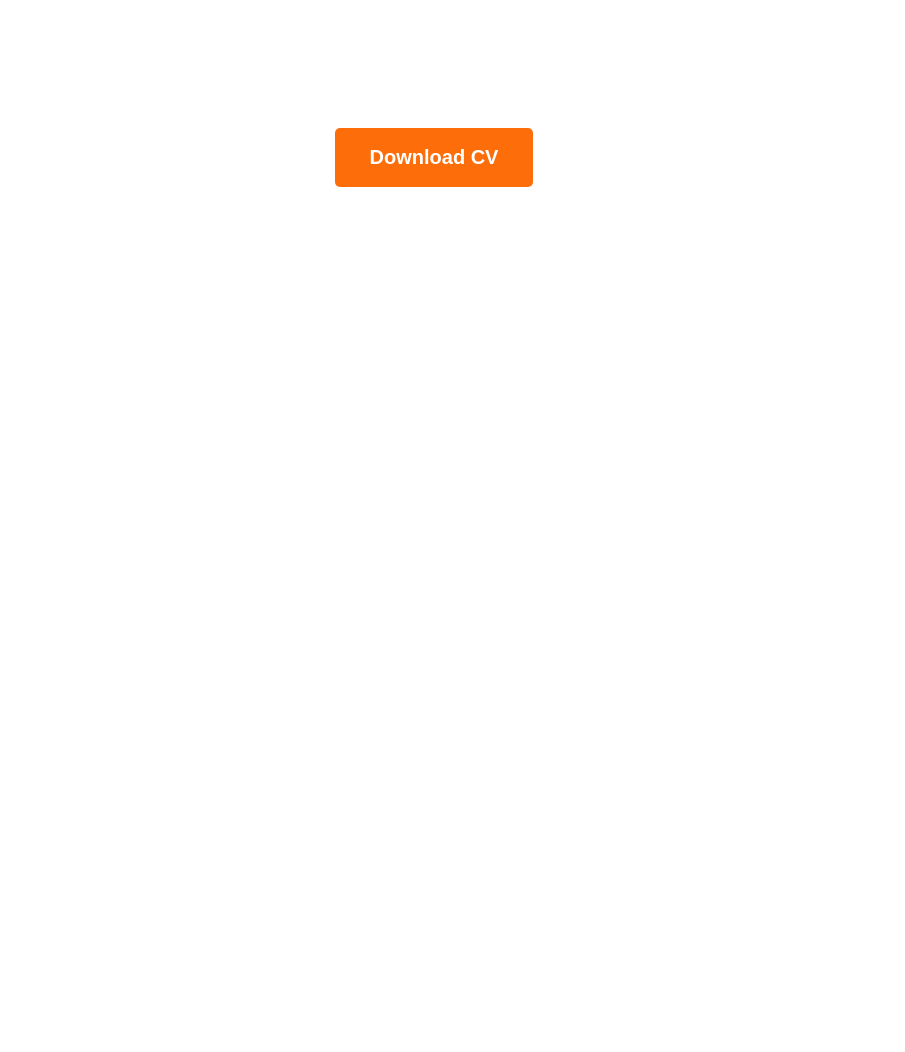
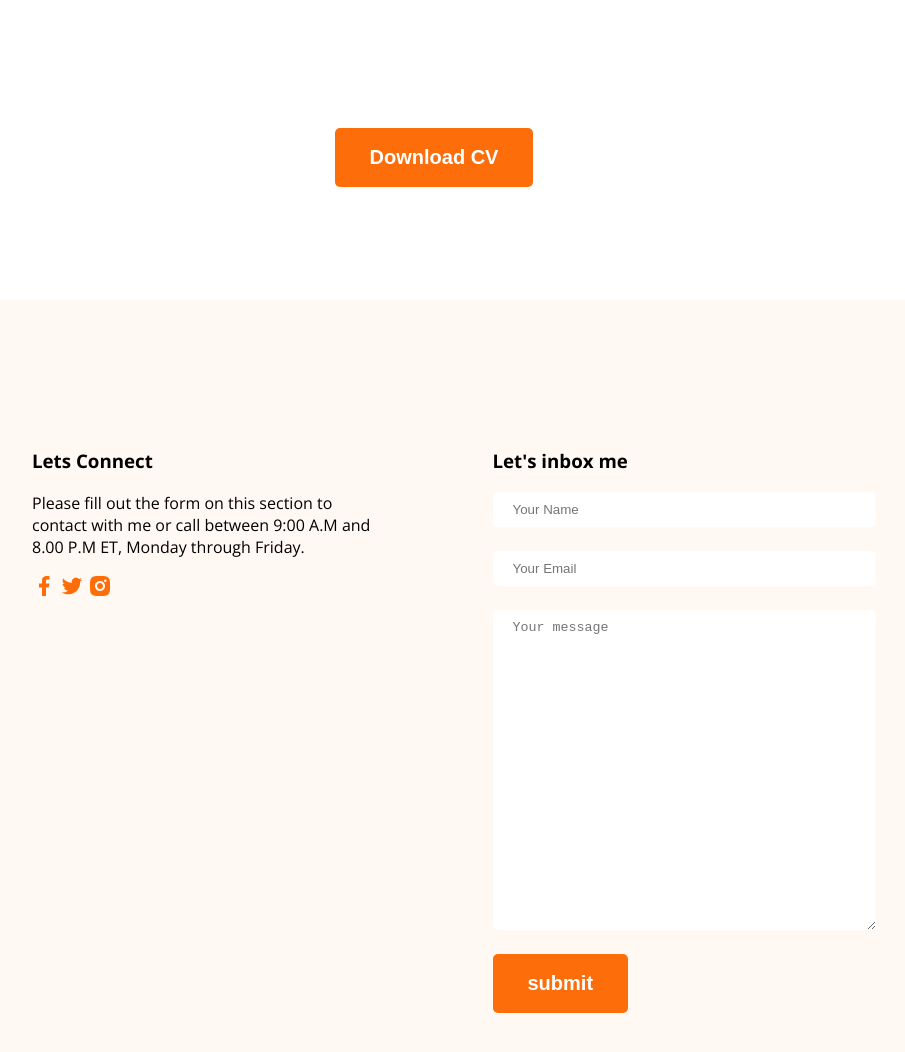
Before and after one commit to akib1437/portfolio, a plain HTML site: page index.html in a window 1280 px wide. Shown: the part 2944-3996 px from the top of the page, without its empty margins (206-1111 px from the left). Before the commit the page ends 3244 px from the top, so only its background shows below. Drawn offline with nearby package versions, Linux system fonts and the light colour scheme.

Commit message:
added footer

```diff
--- a/index.html
+++ b/index.html
@@ -161,8 +161,25 @@
             <button class="btn-primary ">Download CV</button>
         </div>
     </main>
-    <footer>
-
+    <footer class="secondary-bg">
+        <div class="footer-column">
+            <h3 class="section-tytle">Lets Connect</h3>
+            <p>Please fill out the form on this section to contact with me or call between 9:00 A.M and 8.00 P.M ET, Monday through Friday.</p>
+            <div>
+                <a href=""><img src="images/icons/facebook.png" alt=""></a>
+                <a href=""><img src="images/icons/twitter.png" alt=""></a>
+                <a href=""><img src="images/icons/insta.png" alt=""></a>
+            </div>
+        </div>
+    <div class="footer-column">
+        <h3 class="section-title">Let's inbox me</h3>
+        <form action="">
+            <input type="text" id="" placeholder="Your Name">
+            <input type="email" id="" placeholder="Your Email">
+            <textarea name="" id="" cols="30" rows="20" placeholder="Your message"></textarea>
+            <input class="btn-primary" type="submit" value="submit">
+        </form>
+    </div>
     </footer>
 </body>
 
--- a/style/portfolio.css
+++ b/style/portfolio.css
@@ -163,3 +163,23 @@ main section{
     margin-top: 50px ;
     margin-bottom: 113px;
 }
+/* Footer design */
+footer{
+    padding: 130px 230px;
+    display: flex;
+    gap: 117px;
+}
+.footer-column{
+    width: 50%;
+}
+input[type="text"], input[type="email"], footer textarea{
+
+    width: 461px;
+    border-radius: 5px;
+    background-color: white;
+    display: block;
+    width: 100%;
+    padding: 10px 20px;
+    margin-bottom: 24px;
+    border: none;
+}
```
